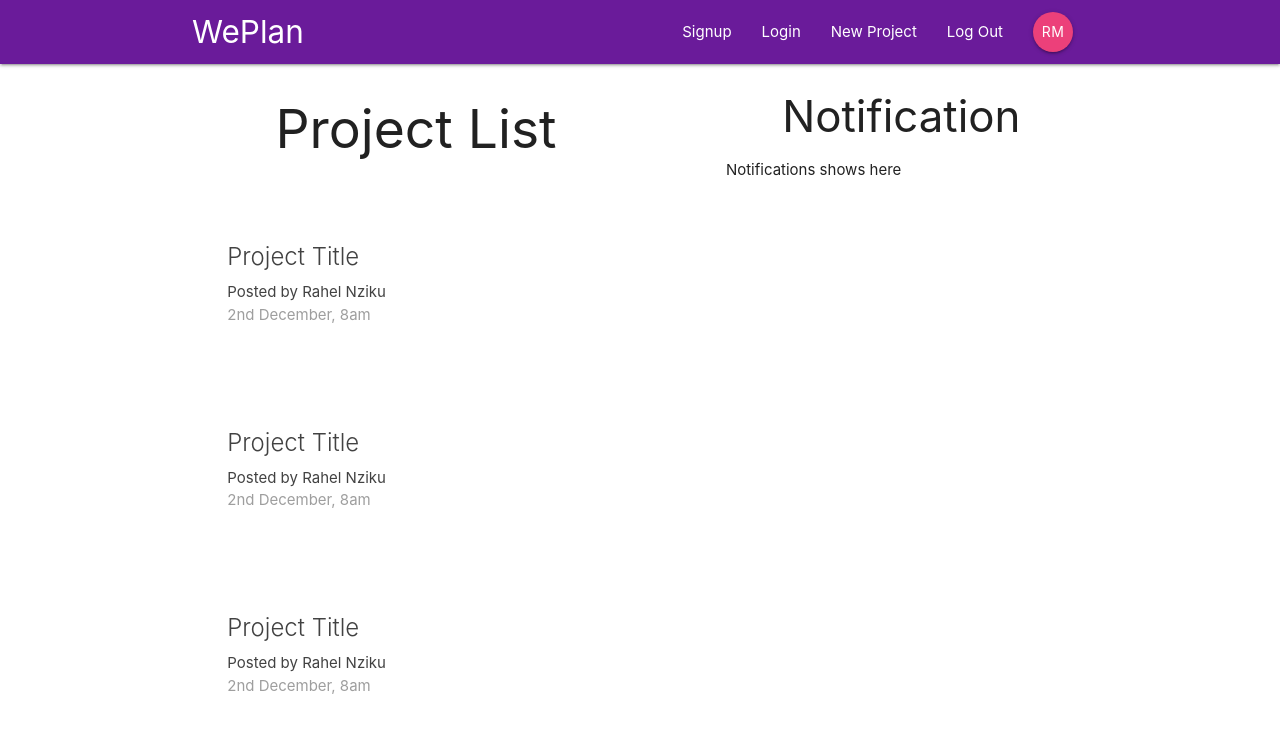
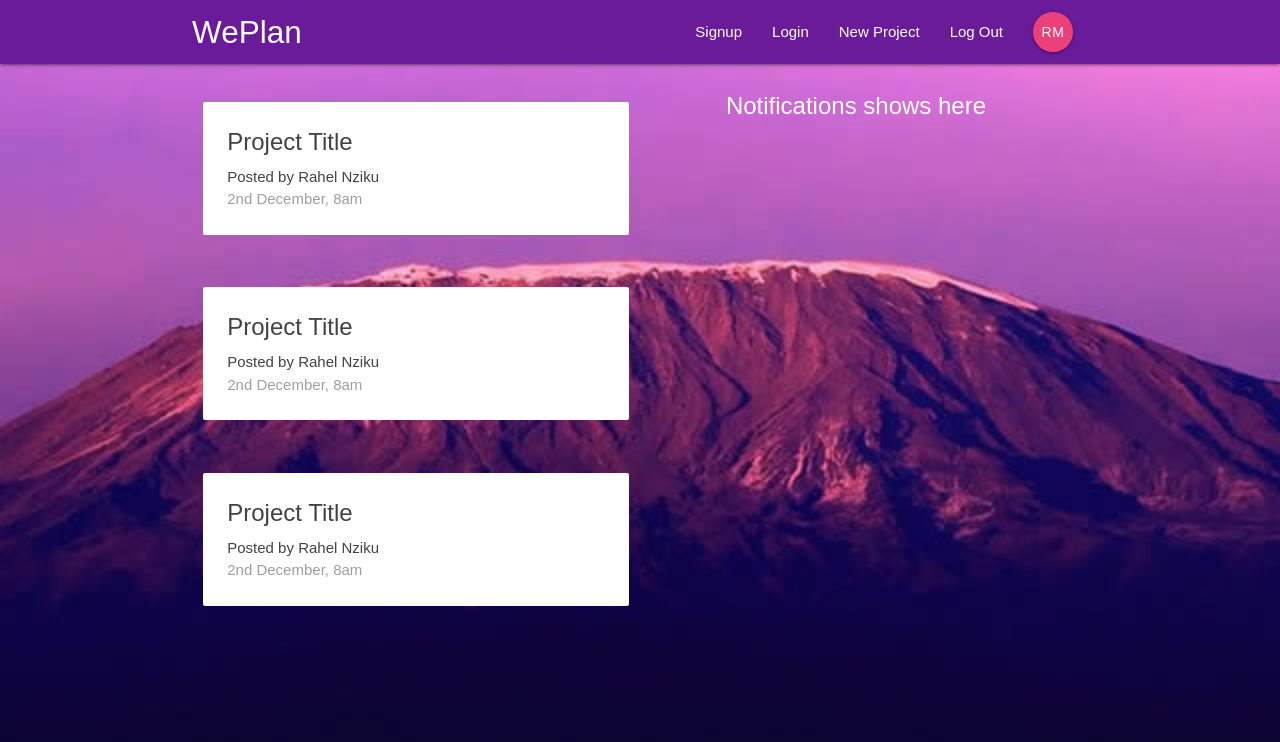
Before and after one commit to reanzi/project-manager, a React (Create React App) app: page / in a window 1280 px wide. Shown: the top 742 px of the page. Built offline with nearby package versions, Linux system fonts and the light colour scheme.

Commit message:
added profile, linked navlinks, and general style

```diff
--- a/src/App.js
+++ b/src/App.js
@@ -6,6 +6,7 @@ import ProjectDetails from "./components/projects/ProjectDetails";
 import SignIn from "./components/auth/SignIn";
 import SignUp from "./components/auth/SignUp";
 import CreateProject from "./components/projects/CreateProject";
+import Profile from "./components/profile/profile";
 class App extends Component {
   render() {
     return (
@@ -18,6 +19,7 @@ class App extends Component {
             <Route path="/signin" component={SignIn} />
             <Route path="/signup" component={SignUp} />
             <Route path="/create" component={CreateProject} />
+            <Route path="/profile" component={Profile} />
           </Switch>
         </div>
       </BrowserRouter>
--- a/src/components/dashboard/Dashboard.js
+++ b/src/components/dashboard/Dashboard.js
@@ -8,11 +8,9 @@ class Dashboard extends Component {
       <div className="container dashboard">
         <div className="row">
           <div className="col s12 m6">
-            <h2 className="center">Project List</h2>
             <ProjectList />
           </div>
           <div className="col s12 m5 offset-m1">
-            <h3 className="center">Notification</h3>
             <Notifications />
           </div>
         </div>
--- a/src/components/dashboard/Notifications.js
+++ b/src/components/dashboard/Notifications.js
@@ -2,7 +2,7 @@ import React from "react";
 
 const Notifications = () => {
   return (
-    <div>
+    <div className="notification">
       <p>Notifications shows here</p>
     </div>
   );
--- a/src/components/layout/SignInLinks.js
+++ b/src/components/layout/SignInLinks.js
@@ -5,13 +5,13 @@ const SignInLinks = () => {
   return (
     <ul className="right">
       <li>
-        <NavLink to="/">New Project</NavLink>
+        <NavLink to="/create">New Project</NavLink>
       </li>
       <li>
         <NavLink to="/">Log Out</NavLink>
       </li>
       <li>
-        <NavLink to="/" className="btn btn-floating pink lighten-1">
+        <NavLink to="/profile" className="btn btn-floating pink lighten-1">
           RM
         </NavLink>
       </li>
--- a/src/components/layout/SignOutLinks.js
+++ b/src/components/layout/SignOutLinks.js
@@ -5,10 +5,10 @@ const SignOutLinks = () => {
   return (
     <ul className="right">
       <li>
-        <NavLink to="/">Signup</NavLink>
+        <NavLink to="/signup">Signup</NavLink>
       </li>
       <li>
-        <NavLink to="/">Login</NavLink>
+        <NavLink to="/signin">Login</NavLink>
       </li>
     </ul>
   );
--- /dev/null
+++ b/src/components/profile/profile.js
@@ -0,0 +1,11 @@
+import React from "react";
+
+const Profile = () => {
+  return (
+    <div className="container">
+      <h3 className="grey-text">Personal Details</h3>
+    </div>
+  );
+};
+
+export default Profile;
--- a/src/index.css
+++ b/src/index.css
@@ -1,14 +1,33 @@
+html {
+  min-height: 100%;
+}
 body {
   margin: 0;
   padding: 0;
-  font-family: -apple-system, BlinkMacSystemFont, "Segoe UI", "Roboto", "Oxygen",
-    "Ubuntu", "Cantarell", "Fira Sans", "Droid Sans", "Helvetica Neue",
-    sans-serif;
-  -webkit-font-smoothing: antialiased;
-  -moz-osx-font-smoothing: grayscale;
+  font-family: sans-serif;
+  background: url(/img/kilimanjaro-twilight.jpg) no-repeat;
+  background-size: cover;
+  background-position: bottom;
+  background-color: #9ae7f5;
+  min-height: 100%;
 }
 
-code {
-  font-family: source-code-pro, Menlo, Monaco, Consolas, "Courier New",
-    monospace;
+.notification {
+  color: white;
+  font-size: 1.6rem;
 }
+form {
+  padding: 2.5rem;
+  margin-top: 3.75rem;
+}
+form button,
+form h5 {
+  margin: 2.5rem 0 1rem 0;
+}
+input[type="text"]:not(.browser-default):focus:not([readonly]),
+input[type="email"]:not(.browser-default):focus:not([readonly]),
+input[type="password"]:not(.browser-default):focus:not([readonly]),
+textarea.materialize-textarea:focus:not([readonly]) {
+  border-color: #b35dc4;
+  box-shadow: none;
+}
```
Also changed, not shown: public/img/kilimanjaro-hd.jpg (added), public/img/mario-plan.png (added).
